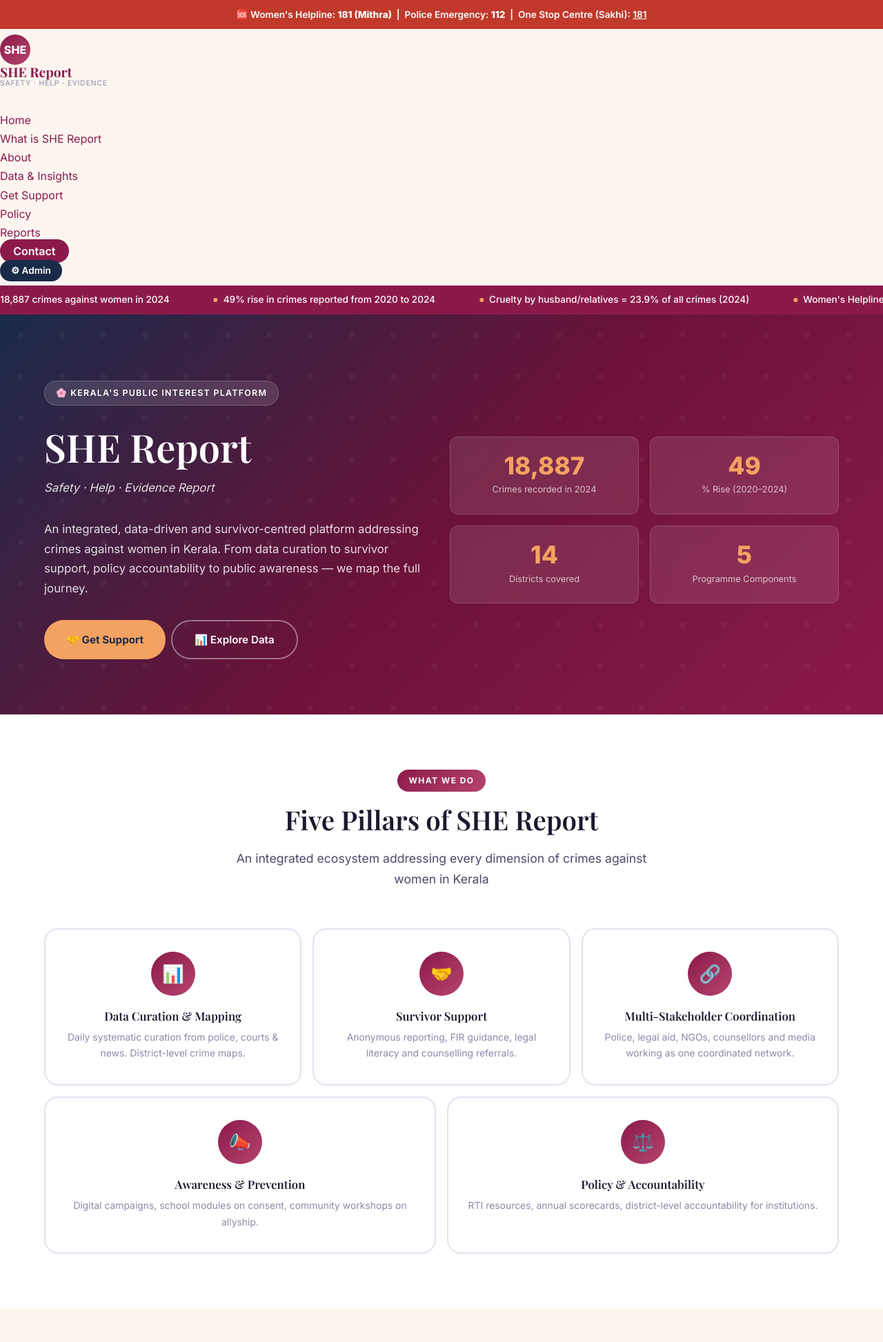
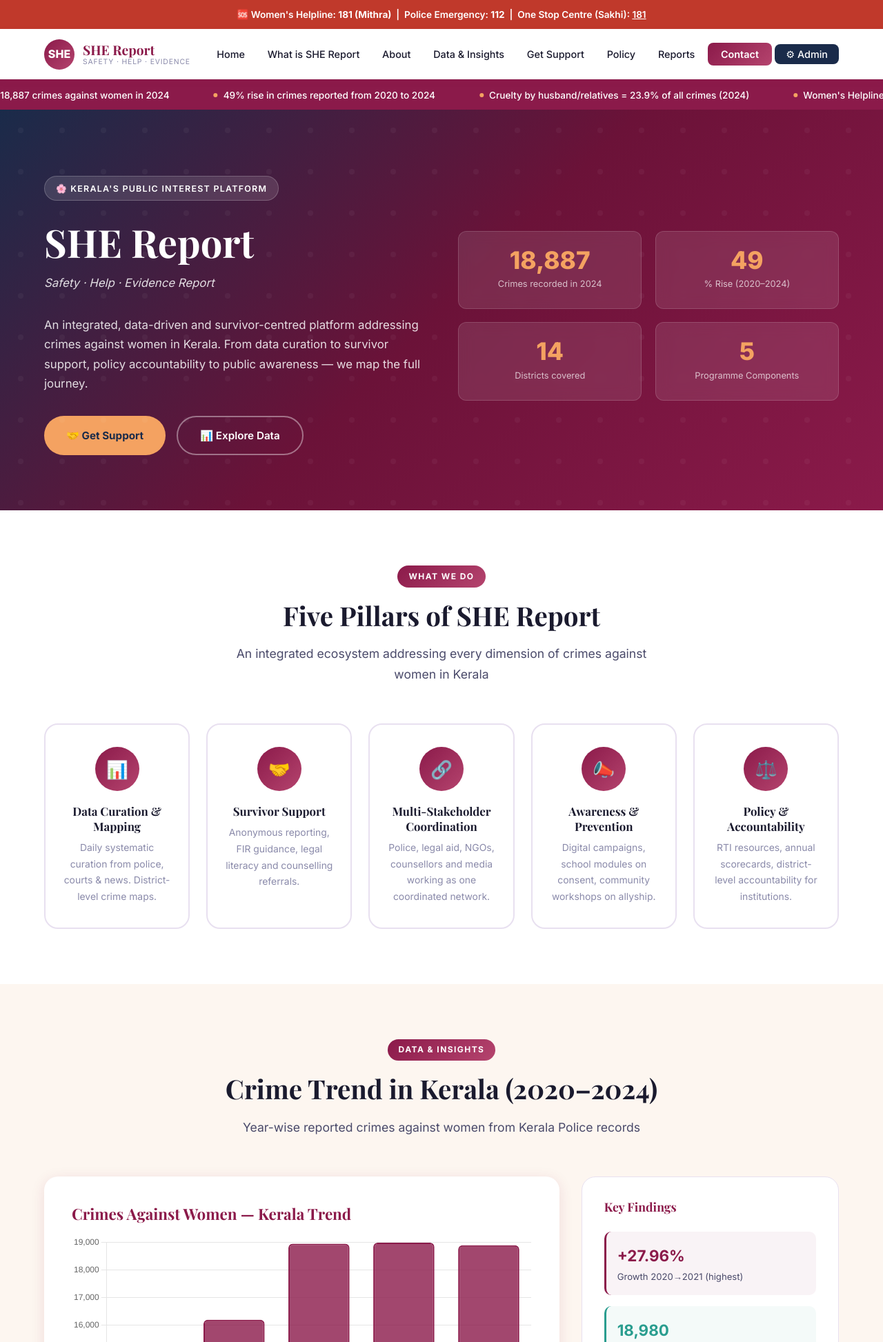
Before and after one commit to athira2622004/shereport, a Django app: page / in a window 1280 px wide. Shown: the top 1946 px of the page at 69% size. Run offline with Django 4.2, Linux system fonts and the light colour scheme; the visitor is signed in with stand-in values (Sample User, id 1); data comes from the database, SQL or seed files in the repository; data that the repository does not hold is empty; parts of the project's set-up code (start-up, migrations or seed data) failed here and were passed over.

Commit message:
change html and css file

```diff
--- a/core/static/core/css/style.css
+++ b/core/static/core/css/style.css
@@ -1283,119 +1283,109 @@ p {
 }
 
 
-/* ── BOOTSTRAP INTEGRATION ──────────────────────────────────────── */
-/* Our CSS loads AFTER Bootstrap so these override it */
-
-/* Force our navbar to always be horizontal on desktop */
-.she-navbar {
-  display: block !important;
-  position: sticky !important;
-  top: 0 !important;
-  z-index: 1000 !important;
-  background: rgba(255, 255, 255, 0.97) !important;
-  backdrop-filter: blur(12px) !important;
-  border-bottom: 2px solid var(--primary) !important;
-  box-shadow: var(--shadow-sm) !important;
-  padding: 0 !important;
+/* ── HELPLINES GRID ─────────────────────────────────────────────── */
+.helplines-grid {
+  display: grid;
+  grid-template-columns: repeat(4, 1fr);
+  gap: 1.5rem;
 }
 
-.she-navbar-inner {
-  display: flex !important;
-  align-items: center !important;
-  justify-content: space-between !important;
-  padding: 0.9rem 1.5rem !important;
-  max-width: 1200px !important;
-  margin: 0 auto !important;
-  width: 100% !important;
+/* ── MOBILE FIXES ───────────────────────────────────────────────── */
+@media (max-width: 900px) {
+  .hero-inner {
+    grid-template-columns: 1fr;
   }
 
-.she-navbar-nav {
-  display: flex !important;
-  align-items: center !important;
-  list-style: none !important;
-  margin: 0 !important;
-  padding: 0 !important;
-  gap: 0.25rem !important;
-  flex-direction: row !important;
+  .hero-stats {
+    grid-template-columns: 1fr 1fr;
+    display: grid;
   }
 
-.she-navbar-nav li {
-  display: block !important;
+  .footer-grid {
+    grid-template-columns: 1fr 1fr;
   }
 
-.she-navbar-nav a {
-  display: block !important;
-  padding: 0.45rem 0.8rem !important;
-  color: var(--text-dark) !important;
-  font-weight: 500 !important;
-  font-size: 0.9rem !important;
-  border-radius: 6px !important;
-  text-decoration: none !important;
-  white-space: nowrap !important;
+  .helplines-grid {
+    grid-template-columns: 1fr 1fr;
+  }
 }
 
-.she-navbar-nav a:hover {
-  background: rgba(139, 26, 74, 0.07) !important;
-  color: var(--primary) !important;
+@media (max-width: 640px) {
+
+  /* Navbar */
+  .navbar-nav,
+  .she-navbar-nav {
+    display: none;
+    flex-direction: column;
+    position: absolute;
+    top: 100%;
+    left: 0;
+    right: 0;
+    background: white;
+    box-shadow: 0 4px 20px rgba(0, 0, 0, 0.1);
+    padding: 1rem;
+    z-index: 999;
   }
 
-.nav-cta {
-  background: var(--primary) !important;
-  color: white !important;
-  border-radius: 50px !important;
-  padding: 0.45rem 1.2rem !important;
-}
-
-.nav-cta:hover {
-  background: var(--primary-dark) !important;
-  color: white !important;
-}
-
-.nav-admin {
-  background: var(--navy) !important;
-  color: white !important;
-  border-radius: 50px !important;
-  padding: 0.45rem 1rem !important;
+  .navbar-nav.open,
+  .she-navbar-nav.open {
+    display: flex;
   }
 
   .nav-toggle {
-  display: none !important;
+    display: flex;
   }
 
-/* Mobile navbar */
-@media (max-width: 900px) {
-  .she-navbar-nav {
-    display: none !important;
-    flex-direction: column !important;
-    position: absolute !important;
-    top: 100% !important;
-    left: 0 !important;
-    right: 0 !important;
-    background: white !important;
-    box-shadow: 0 4px 20px rgba(0, 0, 0, 0.1) !important;
-    padding: 1rem !important;
-    z-index: 999 !important;
-    gap: 0 !important;
+  /* Emergency bar */
+  .emergency-bar {
+    font-size: 0.72rem;
+    line-height: 1.9;
+    text-align: center;
+    padding: 0.5rem 0.75rem;
   }
 
-  .she-navbar-nav.open {
-    display: flex !important;
+  /* Hero */
+  .hero {
+    padding: 2rem 0;
   }
 
-  .nav-toggle {
-    display: flex !important;
-  }
+  .hero h1 {
+    font-size: 1.75rem;
   }
 
-/* Pillar/component cards full width in Bootstrap grid */
-.pillar-card,
-.component-card,
-.news-card {
-  width: 100%;
+  .hero p {
+    font-size: 0.92rem;
   }
 
-/* Hero stat cards on small mobile */
-@media (max-width: 576px) {
+  .hero-tagline {
+    font-size: 0.95rem;
+  }
+
+  .hero-badge {
+    font-size: 0.7rem;
+    margin-bottom: 1rem;
+  }
+
+  .hero-actions {
+    flex-direction: column;
+    gap: 0.6rem;
+  }
+
+  .hero-actions a {
+    text-align: center;
+  }
+
+  /* Hero stat cards */
+  .hero-stats {
+    grid-template-columns: 1fr 1fr;
+    gap: 0.75rem;
+    margin-top: 1.5rem;
+  }
+
+  .hero-stat-card {
+    padding: 1rem 0.75rem;
+  }
+
   .hero-stat-number {
     font-size: 1.5rem;
   }
--- a/core/templates/core/base.html
+++ b/core/templates/core/base.html
@@ -13,7 +13,6 @@
   <link href="https://fonts.googleapis.com/css2?family=Inter:wght@300;400;500;600;700;800&family=Playfair+Display:wght@600;700&display=swap" rel="stylesheet">
 
   <!-- Bootstrap CSS -->
-  <link href="https://cdn.jsdelivr.net/npm/bootstrap@5.3.2/dist/css/bootstrap.min.css" rel="stylesheet">
 
   <!-- Chart.js -->
   <script src="https://cdn.jsdelivr.net/npm/chart.js@4.4.0/dist/chart.umd.min.js"></script>
@@ -30,9 +29,9 @@
   </div>
 
   <!-- NAVBAR -->
-  <nav class="navbar" role="navigation" aria-label="Main navigation">
-    <div class="navbar-inner">
-      <a href="{% url 'home' %}" class="navbar-brand">
+  <nav class="she-navbar" role="navigation" aria-label="Main navigation">
+    <div class="she-navbar-inner">
+      <a href="{% url 'home' %}" class="she-navbar-brand">
         <div class="brand-logo">SHE</div>
         <div class="brand-text">
           <div class="brand-title">SHE Report</div>
@@ -42,7 +41,7 @@
       <button class="nav-toggle" aria-label="Toggle navigation" aria-expanded="false">
         <span></span><span></span><span></span>
       </button>
-      <ul class="navbar-nav">
+      <ul class="she-navbar-nav">
         <li><a href="{% url 'home' %}">Home</a></li>
         <li><a href="{% url 'what_is_she_report' %}">What is SHE Report</a></li>
         <li><a href="{% url 'about' %}">About</a></li>
@@ -127,7 +126,6 @@
   <button id="backToTop" aria-label="Back to top">↑</button>
 
   <!-- Bootstrap JS -->
-  <script src="https://cdn.jsdelivr.net/npm/bootstrap@5.3.2/dist/js/bootstrap.bundle.min.js"></script>
 
   <script src="{% static 'core/js/main.js' %}"></script>
   {% block extra_js %}{% endblock %}
--- a/core/templates/core/home.html
+++ b/core/templates/core/home.html
@@ -23,45 +23,33 @@
 
 <!-- HERO -->
 <section class="hero">
-  <div class="container">
-    <div class="row align-items-center gy-4">
-      <div class="col-12 col-lg-6">
+  <div class="hero-inner">
+    <div class="hero-text">
       <span class="hero-badge">🌸 Kerala's Public Interest Platform</span>
       <h1>SHE Report</h1>
       <p class="hero-tagline">Safety · Help · Evidence Report</p>
       <p>An integrated, data-driven and survivor-centred platform addressing crimes against women in Kerala. From data curation to survivor support, policy accountability to public awareness — we map the full journey.</p>
-        <div class="d-flex flex-wrap gap-2 mt-3">
+      <div class="hero-actions">
         <a href="{% url 'get_support' %}" class="btn-primary">🤝 Get Support</a>
         <a href="{% url 'data_insights' %}" class="btn-secondary">📊 Explore Data</a>
       </div>
     </div>
-      <div class="col-12 col-lg-6">
-        <div class="row g-3">
-          <div class="col-6">
+    <div class="hero-stats">
       <div class="hero-stat-card">
         <div class="hero-stat-number" data-count="18887">0</div>
         <div class="hero-stat-label">Crimes recorded in 2024</div>
       </div>
-          </div>
-          <div class="col-6">
       <div class="hero-stat-card">
         <div class="hero-stat-number" data-count="49">0</div>
         <div class="hero-stat-label">% Rise (2020–2024)</div>
       </div>
-          </div>
-          <div class="col-6">
       <div class="hero-stat-card">
         <div class="hero-stat-number" data-count="14">0</div>
         <div class="hero-stat-label">Districts covered</div>
       </div>
-          </div>
-          <div class="col-6">
       <div class="hero-stat-card">
         <div class="hero-stat-number" data-count="5">0</div>
         <div class="hero-stat-label">Programme Components</div>
-            </div>
-          </div>
-        </div>
       </div>
     </div>
   </div>
@@ -75,41 +63,31 @@
       <h2>Five Pillars of SHE Report</h2>
       <p>An integrated ecosystem addressing every dimension of crimes against women in Kerala</p>
     </div>
-    <div class="row g-3">
-      <div class="col-12 col-sm-6 col-lg-4">
-        <div class="pillar-card h-100">
+    <div class="pillars-grid">
+      <div class="pillar-card">
         <div class="pillar-icon">📊</div>
         <h3>Data Curation & Mapping</h3>
         <p>Daily systematic curation from police, courts & news. District-level crime maps.</p>
       </div>
-      </div>
-      <div class="col-12 col-sm-6 col-lg-4">
-        <div class="pillar-card h-100">
+      <div class="pillar-card">
         <div class="pillar-icon">🤝</div>
         <h3>Survivor Support</h3>
         <p>Anonymous reporting, FIR guidance, legal literacy and counselling referrals.</p>
       </div>
-      </div>
-      <div class="col-12 col-sm-6 col-lg-4">
-        <div class="pillar-card h-100">
+      <div class="pillar-card">
         <div class="pillar-icon">🔗</div>
         <h3>Multi-Stakeholder Coordination</h3>
         <p>Police, legal aid, NGOs, counsellors and media working as one coordinated network.</p>
       </div>
-      </div>
-      <div class="col-12 col-sm-6 col-lg-6">
-        <div class="pillar-card h-100">
+      <div class="pillar-card">
         <div class="pillar-icon">📣</div>
         <h3>Awareness & Prevention</h3>
         <p>Digital campaigns, school modules on consent, community workshops on allyship.</p>
       </div>
-      </div>
-      <div class="col-12 col-sm-12 col-lg-6">
-        <div class="pillar-card h-100">
+      <div class="pillar-card">
         <div class="pillar-icon">⚖️</div>
         <h3>Policy & Accountability</h3>
         <p>RTI resources, annual scorecards, district-level accountability for institutions.</p>
-        </div>
       </div>
     </div>
   </div>
@@ -123,27 +101,25 @@
       <h2>Crime Trend in Kerala (2020–2024)</h2>
       <p>Year-wise reported crimes against women from Kerala Police records</p>
     </div>
-    <div class="row g-4 align-items-start">
-      <div class="col-12 col-lg-8">
+    <div class="charts-row" style="display:grid; grid-template-columns: 2fr 1fr; gap:2rem; align-items:start;">
       <div class="chart-card">
         <h3 style="color:var(--primary); margin-bottom:1rem;">Crimes Against Women — Kerala Trend</h3>
         {% if has_data %}
-          <div style="height:300px; position:relative;">
+        <div style="height:320px; position:relative;">
           <canvas id="crimeTrendChart"></canvas>
         </div>
         {% else %}
-          <div style="height:300px; display:flex; align-items:center; justify-content:center; color:var(--text-light); flex-direction:column; gap:1rem;">
+        <div style="height:320px; display:flex; align-items:center; justify-content:center; color:var(--text-light); flex-direction:column; gap:1rem;">
           <span style="font-size:2rem;">📊</span>
-            <span>No data loaded yet.</span>
+          <span>No data loaded yet. Run loaddata command.</span>
         </div>
         {% endif %}
         <p style="font-size:0.78rem; color:var(--text-light); margin-top:1rem; margin-bottom:0;">Source: Kerala Police, NCRB.</p>
       </div>
-      </div>
-      <div class="col-12 col-lg-4">
-        <div style="background:var(--card-bg); border-radius:var(--radius-lg); padding:1.5rem; border:1px solid var(--border);">
+      <div>
+        <div style="background:var(--card-bg); border-radius:var(--radius-lg); padding:2rem; border:1px solid var(--border);">
           <h3 style="color:var(--primary); margin-bottom:1.5rem; font-size:1.1rem;">Key Findings</h3>
-          <div class="d-flex flex-column gap-3">
+          <div style="display:flex; flex-direction:column; gap:1rem;">
             <div style="padding:1rem; background:rgba(139,26,74,0.05); border-radius:10px; border-left:3px solid var(--primary);">
               <div style="font-weight:700; font-size:1.4rem; color:var(--primary);">+27.96%</div>
               <div style="font-size:0.82rem; color:var(--text-mid);">Growth 2020→2021 (highest)</div>
@@ -157,7 +133,7 @@
               <div style="font-size:0.82rem; color:var(--text-mid);">Domestic cruelty share (2024)</div>
             </div>
           </div>
-          <a href="{% url 'data_insights' %}" class="btn-primary mt-3 d-block text-center">View Full Data →</a>
+          <a href="{% url 'data_insights' %}" class="btn-primary" style="margin-top:1.5rem; display:block; text-align:center;">View Full Data →</a>
         </div>
       </div>
     </div>
@@ -172,10 +148,9 @@
       <span class="section-tag">Latest</span>
       <h2>Recent Updates</h2>
     </div>
-    <div class="row g-4">
+    <div class="news-grid">
       {% for item in news %}
-      <div class="col-12 col-sm-6 col-lg-4">
-        <div class="news-card h-100">
+      <div class="news-card">
         {% if item.image %}
         <img src="{{ item.image.url }}" alt="{{ item.title }}" style="width:100%; height:180px; object-fit:cover; border-radius:8px; margin-bottom:1rem;">
         {% else %}
@@ -186,7 +161,6 @@
         <p>{{ item.summary|truncatewords:25 }}</p>
         <a href="{% url 'news_detail' item.pk %}" class="news-tag">Read More →</a>
       </div>
-      </div>
       {% endfor %}
     </div>
   </div>
@@ -196,37 +170,30 @@
 <!-- HELPLINES -->
 <section class="section-pad stats-section">
   <div class="container">
-    <div class="section-header mb-4">
+    <div class="section-header" style="margin-bottom:2.5rem;">
       <span class="section-tag" style="background:rgba(255,255,255,0.2);">Emergency Help</span>
       <h2 style="color:white;">Key Helplines & Support</h2>
       <p style="color:rgba(255,255,255,0.7);">Available 24×7 — free and confidential</p>
     </div>
-    <div class="row g-3">
-      <div class="col-6 col-md-3">
+    <div class="helplines-grid">
       <div class="helpline-card">
         <div style="font-size:1.5rem; margin-bottom:0.5rem;">📞</div>
         <h3>Mithra Helpline</h3>
         <div class="helpline-number">181</div>
         <div class="helpline-label">Women's Helpline, Kerala</div>
       </div>
-      </div>
-      <div class="col-6 col-md-3">
       <div class="helpline-card" style="background:linear-gradient(135deg,var(--teal),#1e7a6e);">
         <div style="font-size:1.5rem; margin-bottom:0.5rem;">🚨</div>
         <h3>Police Emergency</h3>
         <div class="helpline-number">112</div>
         <div class="helpline-label">National Emergency Number</div>
       </div>
-      </div>
-      <div class="col-6 col-md-3">
       <div class="helpline-card" style="background:linear-gradient(135deg,var(--navy),#2a3a5a);">
         <div style="font-size:1.5rem; margin-bottom:0.5rem;">🏥</div>
         <h3>One Stop Centre</h3>
         <div class="helpline-number">181</div>
         <div class="helpline-label">Sakhi — Integrated Support</div>
       </div>
-      </div>
-      <div class="col-6 col-md-3">
       <div class="helpline-card" style="background:linear-gradient(135deg,#7B2D8B,#9B3DAB);">
         <div style="font-size:1.5rem; margin-bottom:0.5rem;">⚖️</div>
         <h3>Legal Services (KELSA)</h3>
@@ -235,16 +202,15 @@
       </div>
     </div>
   </div>
-  </div>
 </section>
 
 <!-- CALL TO ACTION -->
-<section class="section-pad text-center" style="background:#fff;">
+<section class="section-pad" style="background:#fff; text-align:center;">
   <div class="container" style="max-width:700px;">
     <span class="section-tag">Get Involved</span>
     <h2>Join the Movement for Change</h2>
     <p>Whether you need support, want to collaborate, or are a researcher/journalist/NGO — SHE Report is a shared public resource.</p>
-    <div class="d-flex flex-wrap gap-2 justify-content-center mt-4">
+    <div style="display:flex; gap:1rem; justify-content:center; flex-wrap:wrap; margin-top:2rem;">
       <a href="{% url 'get_support' %}" class="btn-primary">Get Support</a>
       <a href="{% url 'contact' %}" class="btn-primary" style="background:var(--teal);">Collaborate with Us</a>
       <a href="{% url 'data_insights' %}" class="btn-secondary" style="color:var(--primary); border-color:var(--primary);">Explore Data</a>
@@ -280,10 +246,7 @@ if (homeCtx) {
       plugins: { legend: { display: false } },
       scales: {
         x: { grid: { display: false } },
-        y: {
-          beginAtZero: false,
-          ticks: { callback: val => val.toLocaleString('en-IN') }
-        }
+        y: { beginAtZero: false, ticks: { callback: val => val.toLocaleString('en-IN') } }
       }
     }
   });
```
Also changed, not shown: other parts of core/static/core/css/style.css (+87 -8 lines). Lines whose indentation alone changed are shown as unchanged.
